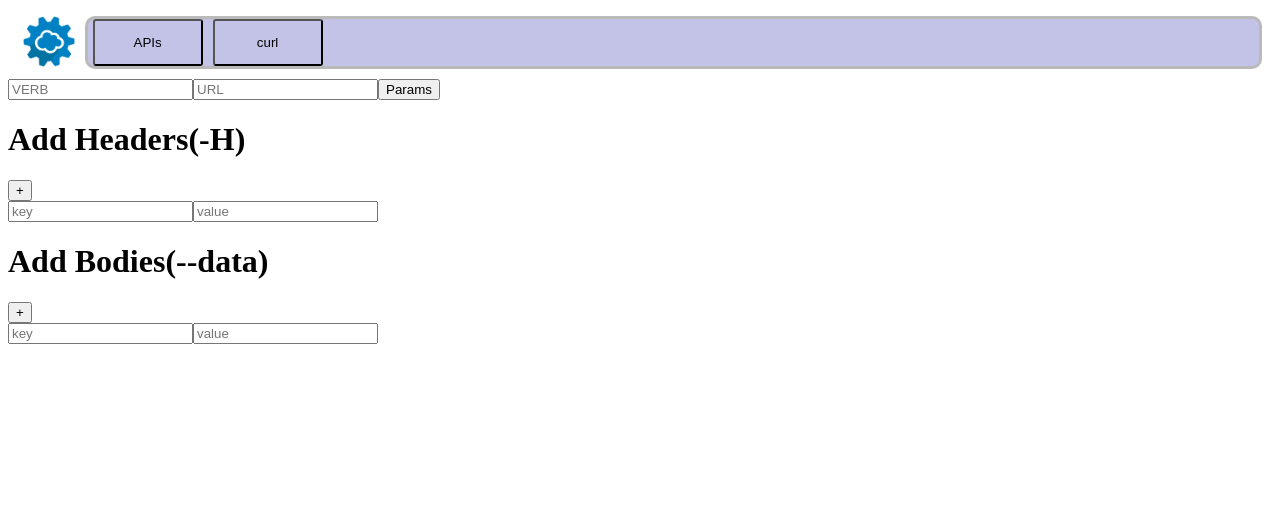
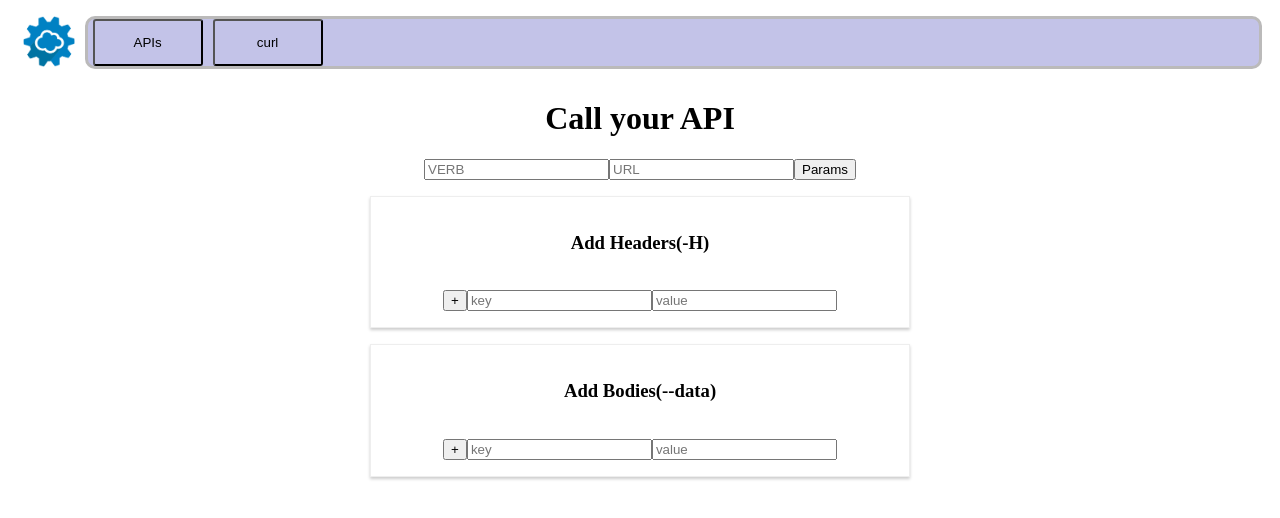
Before and after one commit to mehdishirazi/postman, a React (Create React App) app: page / in a window 1280 px wide. Both pictures are taken after a click on the button "Params". Shown: the top 518 px of the page. Built offline with nearby package versions, Linux system fonts and the light colour scheme.

Commit message:
Adding style to the body of the project

```diff
--- /dev/null
+++ b/src/Components/Body.css
@@ -0,0 +1,12 @@
+.body {
+    text-align: center;
+}
+
+.params {
+    width: 40%;
+    margin: 16px auto;
+    border: 1px solid #eeeeee;
+    box-shadow: 0 2px 3px #cccccc;
+    padding: 16px;
+    text-align: center;
+}
--- a/src/Components/Body.js
+++ b/src/Components/Body.js
@@ -2,6 +2,7 @@ import React from 'react'
 import Url from "./BodyElements/Url"
 import Headers from "./BodyElements/Headers"
 import Bodies from "./BodyElements/Bodies"
+import "./Body.css"
 
 class Body extends React.Component {
     constructor() {
@@ -19,10 +20,10 @@ class Body extends React.Component {
 
     render() {
         return (
-            <div>
+            <div className="body">
                 <Url clicked={this.addPramsHandler}/>
-                {this.state.isShowingValue ? <Headers /> : null}
-                {this.state.isShowingValue ? <Bodies /> : null}
+                {this.state.isShowingValue ? <Headers className="params" /> : null}
+                {this.state.isShowingValue ? <Bodies className="params" /> : null}
             </div>
         )
     }
--- a/src/Components/BodyElements/Bodies.js
+++ b/src/Components/BodyElements/Bodies.js
@@ -1,11 +1,11 @@
 import React from 'react'
 
-const Bodies = () => {
+const Bodies = (props) => {
     return(
-        <div>
-        <h1>Add Bodies(--data)</h1>
+        <div className={props.className}>
+        <h3>Add Bodies(--data)</h3>
+        <br></br>
         <button>+</button>
-        <br></br>
         <input type="text" placeholder="key" />
         <input type="text" placeholder="value" />
         <br />
--- a/src/Components/BodyElements/Headers.js
+++ b/src/Components/BodyElements/Headers.js
@@ -1,11 +1,11 @@
 import React from 'react'
 
-const Headers = () => {
+const Headers = (props) => {
     return (
-        <div>
-            <h1>Add Headers(-H)</h1>
+        <div className={props.className}>
+            <h3>Add Headers(-H)</h3>
+            <br></br>
             <button>+</button>
-            <br></br>
             <input type="text" placeholder="key" />
             <input type="text" placeholder="value" />
             <br />
--- a/src/Components/BodyElements/Url.js
+++ b/src/Components/BodyElements/Url.js
@@ -3,6 +3,7 @@ import React from 'react'
 const Url = (props) => {
     return (
         <div>
+            <h1>Call your API</h1>
             <input type="text" placeholder="VERB"></input>
             <input type="text" placeholder="URL"></input>
             <button onClick={props.clicked}>Params</button>
```
